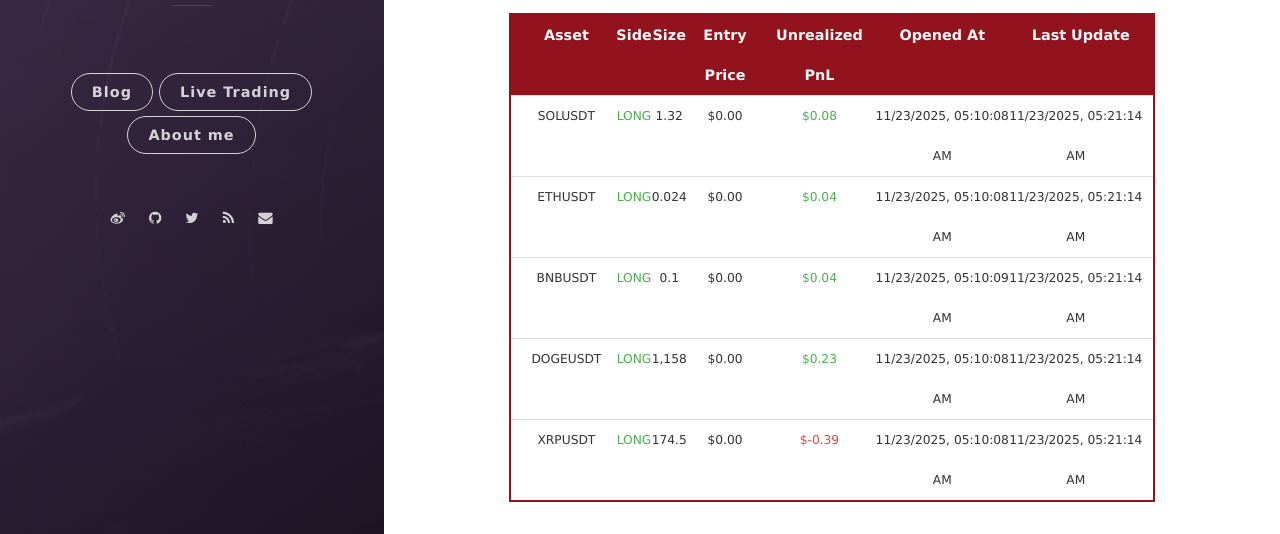
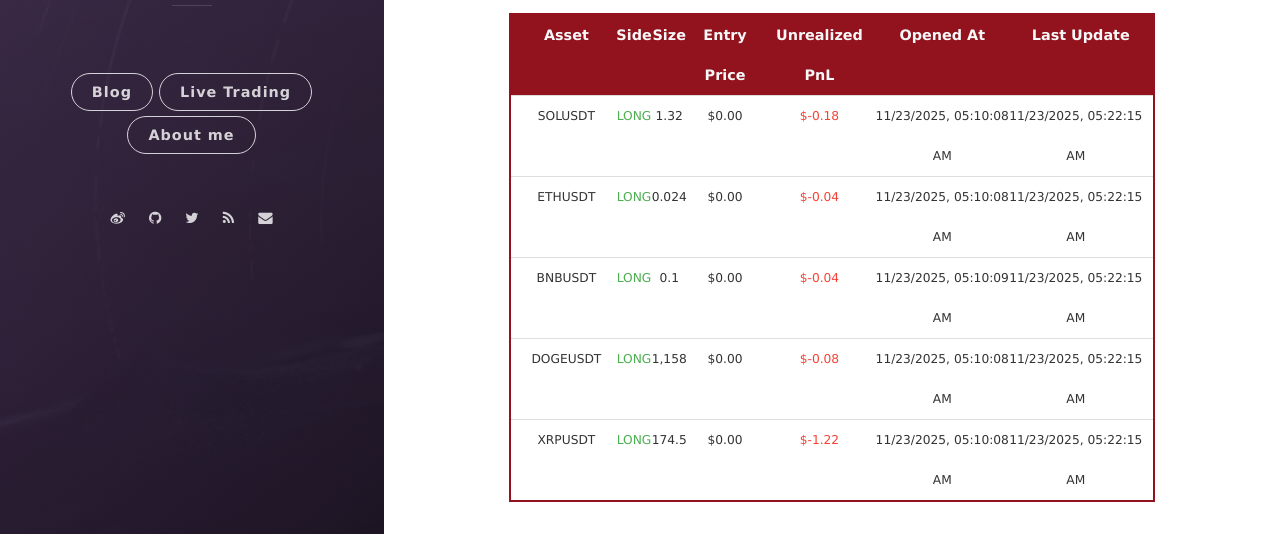
Before and after one commit to leeyegy/leeyegy.github.io, a Jekyll site: the page built from live-trading.html, in a window 1280 px wide and 1188 px high. Shown: the part 586-1120 px from the top of the window. Built offline with Jekyll 4.4.1, drawn with Linux system fonts in a browser that asks for light colours; nearby versions of some CDN libraries.

Commit message:
AccountMonitor: refresh positions 2025-11-23T13:22:15+08:00

```diff
--- a/assets/data/binance/positions.json
+++ b/assets/data/binance/positions.json
@@ -4,44 +4,44 @@
     "side": "LONG",
     "size": 1.32,
     "entryPrice": 0.0,
-    "unrealizedPnl": 0.07952924,
+    "unrealizedPnl": -0.18376749,
     "openedAt": "2025-11-23T13:10:08+08:00",
-    "reportedAt": "2025-11-23T13:21:14+08:00"
+    "reportedAt": "2025-11-23T13:22:15+08:00"
   },
   {
     "symbol": "ETHUSDT",
     "side": "LONG",
     "size": 0.024,
     "entryPrice": 0.0,
-    "unrealizedPnl": 0.04370697,
+    "unrealizedPnl": -0.03828818,
     "openedAt": "2025-11-23T13:10:08+08:00",
-    "reportedAt": "2025-11-23T13:21:14+08:00"
+    "reportedAt": "2025-11-23T13:22:15+08:00"
   },
   {
     "symbol": "BNBUSDT",
     "side": "LONG",
     "size": 0.1,
     "entryPrice": 0.0,
-    "unrealizedPnl": 0.043,
+    "unrealizedPnl": -0.04,
     "openedAt": "2025-11-23T13:10:09+08:00",
-    "reportedAt": "2025-11-23T13:21:14+08:00"
+    "reportedAt": "2025-11-23T13:22:15+08:00"
   },
   {
     "symbol": "DOGEUSDT",
     "side": "LONG",
     "size": 1158.0,
     "entryPrice": 0.0,
-    "unrealizedPnl": 0.2316,
+    "unrealizedPnl": -0.08106,
     "openedAt": "2025-11-23T13:10:08+08:00",
-    "reportedAt": "2025-11-23T13:21:14+08:00"
+    "reportedAt": "2025-11-23T13:22:15+08:00"
   },
   {
     "symbol": "XRPUSDT",
     "side": "LONG",
     "size": 174.5,
     "entryPrice": 0.0,
-    "unrealizedPnl": -0.3859748,
+    "unrealizedPnl": -1.2215,
     "openedAt": "2025-11-23T13:10:08+08:00",
-    "reportedAt": "2025-11-23T13:21:14+08:00"
+    "reportedAt": "2025-11-23T13:22:15+08:00"
   }
 ]
```
